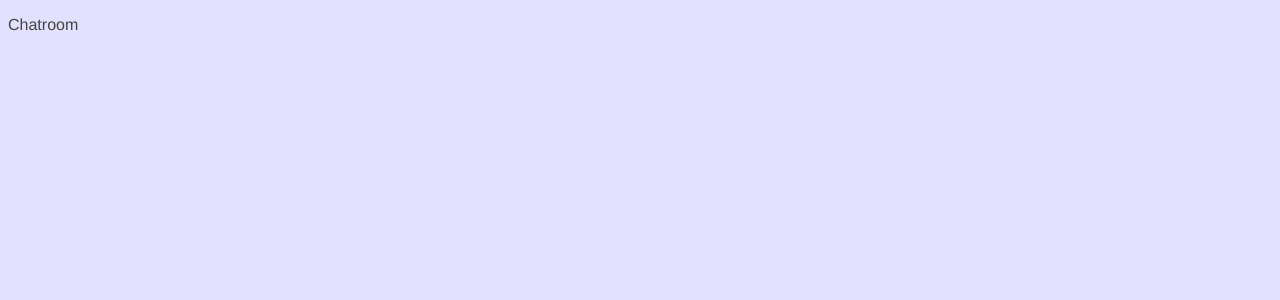
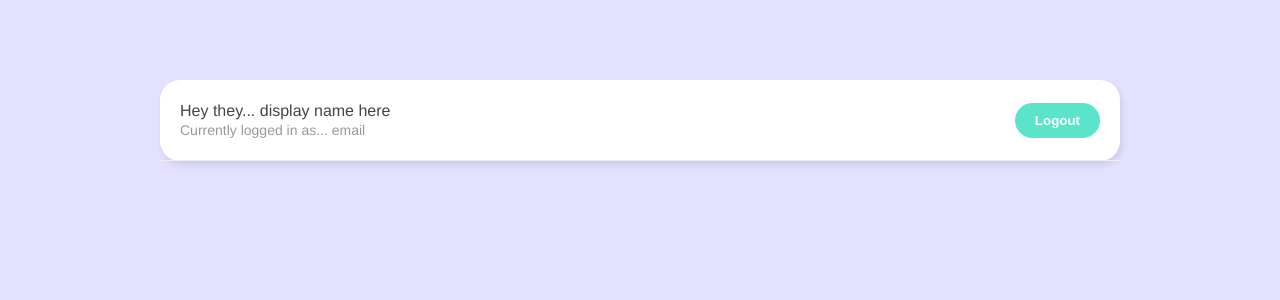
Before and after one commit to yottrakul/Live-chat-with-firebase, a Vue app: page /chatroom in a window 1280 px wide. Shown: the top 300 px of the page. Built offline with nearby package versions, Linux system fonts and the light colour scheme.

Commit message:
Navbar compoment

```diff
--- /dev/null
+++ b/src/components/Navbar.vue
@@ -0,0 +1,34 @@
+<template>
+  <nav>
+    <div>
+      <p>Hey they... display name here</p>
+      <p class="email">Currently logged in as... email</p>
+    </div>
+    <button>Logout</button>
+  </nav>
+</template>
+
+<script>
+export default {
+
+}
+</script>
+
+<style>
+  nav {
+    padding: 20px;
+    border-bottom: 1px solid #eee;
+    display: flex;
+    justify-content: space-between;
+    align-items: center;
+  }
+  nav p {
+    margin: 2px auto;
+    font-size: 16px;
+    color: #444;
+  }
+  nav p.email {
+    font-size: 14px;
+    color: #999;
+  }
+</style>
--- a/src/views/Chatroom.vue
+++ b/src/views/Chatroom.vue
@@ -1,10 +1,15 @@
 <template>
-  <p>Chatroom</p>
+  <div class="container">
+    <Navbar/>
+  </div>
 </template>
 
 <script>
+import Navbar from '../components/Navbar.vue'
 export default {
-
+  components: {
+    Navbar
+  }
 }
 </script>
 
```
